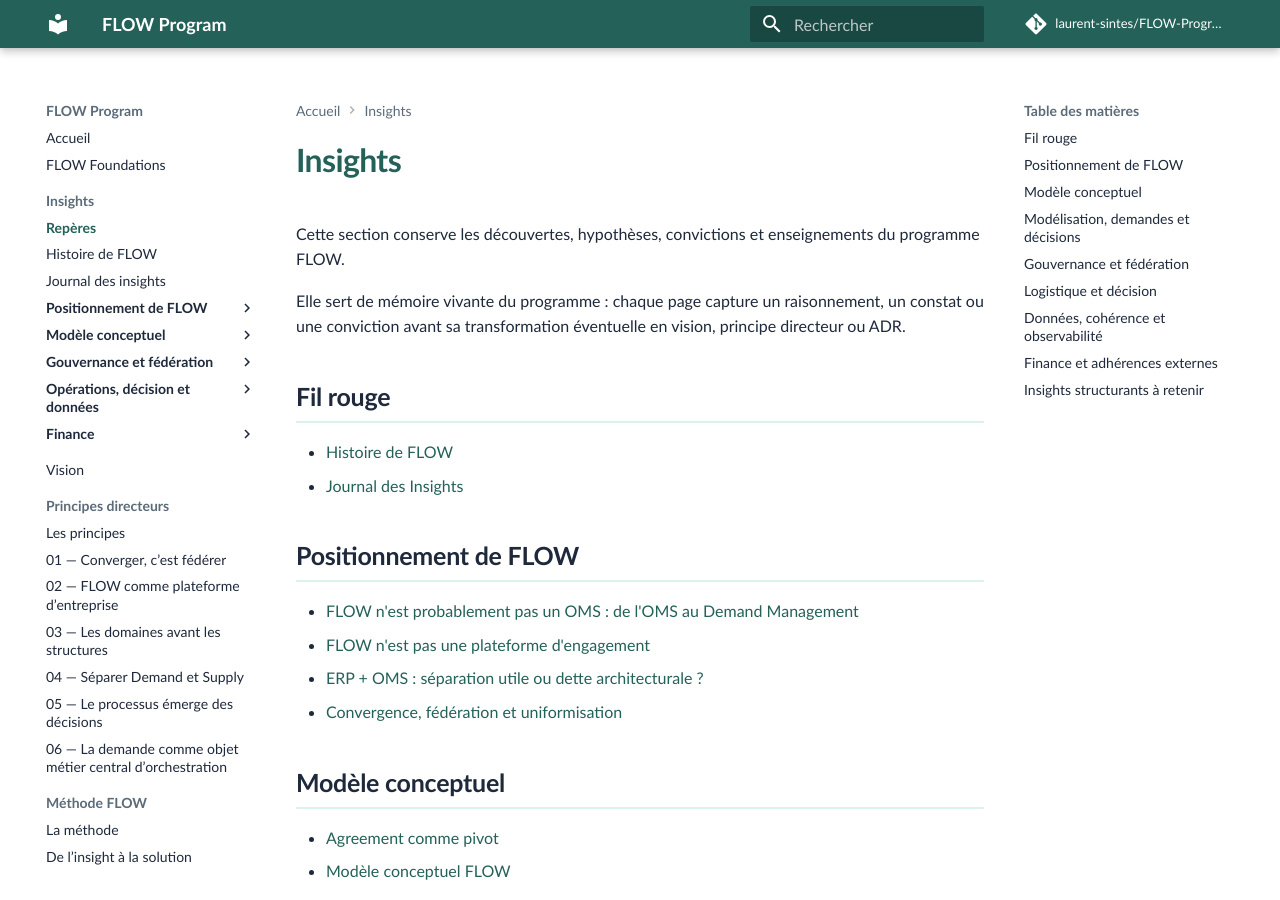
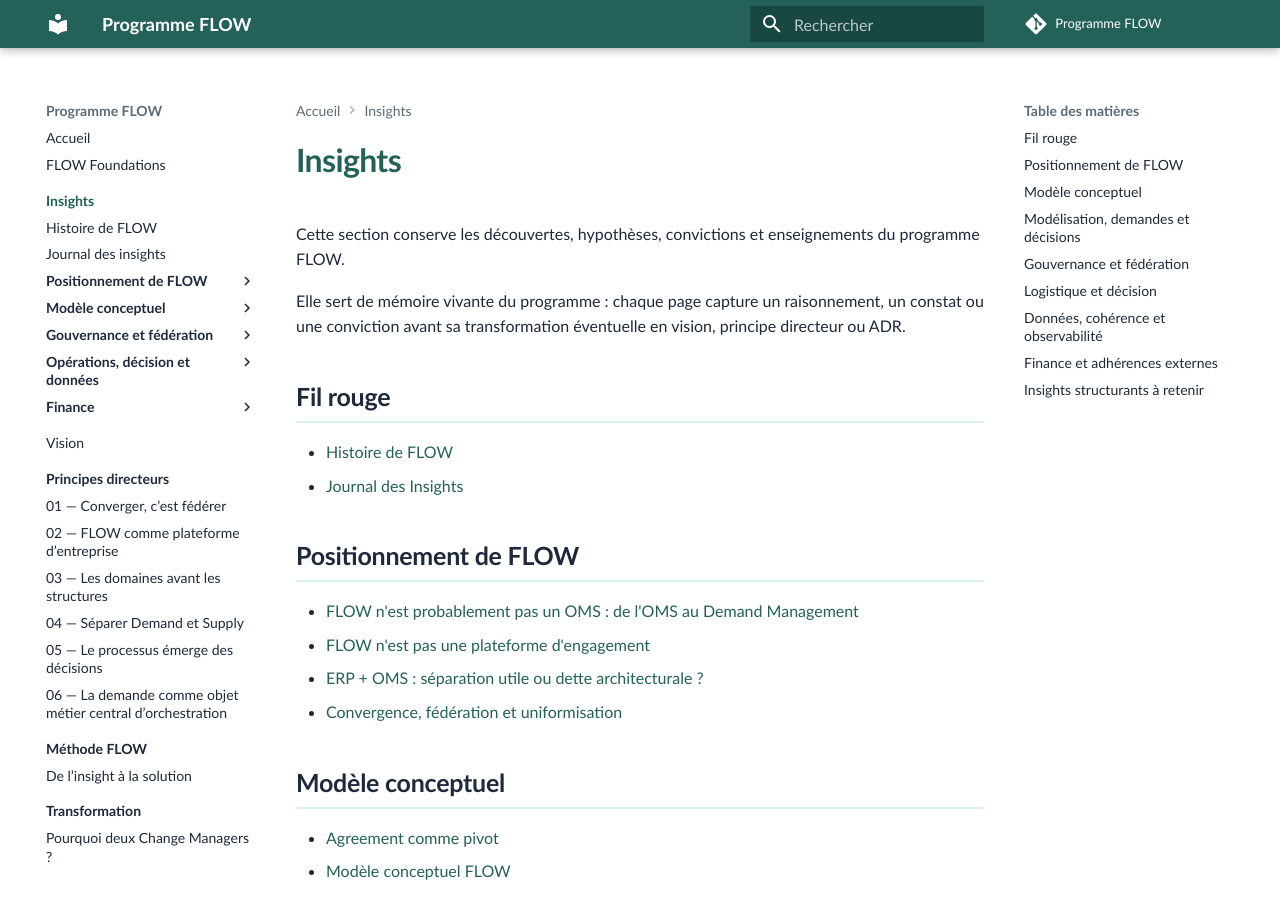
Before and after one commit to laurent-sintes/FLOW-Program, an MkDocs documentation site: the page built from docs/insights/index.md, in a window 1280 px wide and 900 px high. Built offline with MkDocs 1.6.1 and Material for MkDocs 9.7.7, drawn with Linux system fonts in a browser that asks for light colours; comment, search, counter and statistics services are not loaded.

Commit message:
Améliore les entrées de navigation du programme FLOW

```diff
--- a/mkdocs.yml
+++ b/mkdocs.yml
@@ -1,6 +1,6 @@
-site_name: FLOW Program
+site_name: Programme FLOW
 site_description: Référentiel documentaire du programme FLOW
-repo_name: laurent-sintes/FLOW-Program
+repo_name: Programme FLOW
 repo_url: https://github.com/laurent-sintes/FLOW-Program
 
 theme:
@@ -8,6 +8,7 @@
   language: fr
   features:
     - navigation.sections
+    - navigation.indexes
     - navigation.path
     - navigation.footer
     - navigation.top
```
